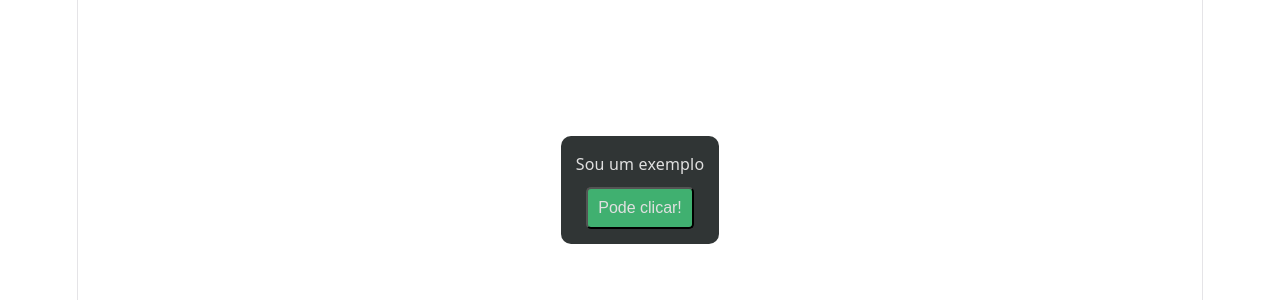
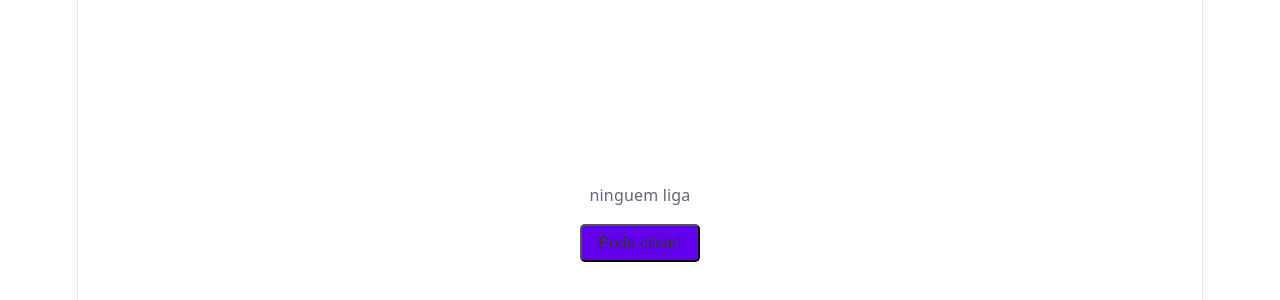
Before and after one commit to VicCAlq/2c-front-01-elementos, a React (Vite) app: page / in a window 1280 px wide. Shown: the part 210-510 px from the top of the page. Built offline with nearby package versions, Linux system fonts and the light colour scheme.

Commit message:
atividade 1

```diff
--- a/src/App.jsx
+++ b/src/App.jsx
@@ -1,7 +1,7 @@
 import { useState } from 'react'
 import './App.css'
 import Divisoria from './components/Divisoria';
-import Paragrafo from './components/Paragrafo';
+import AtvParagrafo from './components/AtvParagrafo';
 import Botao from './components/Botao';
 
 function App() {
@@ -11,7 +11,7 @@ function App() {
     <>
       <section id="center">
         <Divisoria>
-          <Paragrafo conteudo="Sou um exemplo"/>
+          <AtvParagrafo conteudo="ninguem liga"/>
           <Botao/>
         </Divisoria>
       </section>
--- a/src/components/AtvParagrafo.jsx
+++ b/src/components/AtvParagrafo.jsx
@@ -3,3 +3,25 @@
 
 Crie e exporte por padrão um componente chamado "AtvParagrafo" que recebe dois argumentos: um "titulo" e um "conteudo". O componente deve exibir uma <div> com um elemento <h1> e um elemento <p> internos. O <h1> terá o conteúdo do argumento "título" e <p> terá o conteúdo do argumento "conteudo". O <h1> de "titulo" deve ter o tamanho de 32px, e o <p> de "conteudo" deve ter o tamanho de 16px. O texto do "titulo" deve ficar acima do texto do "conteudo".
 */
+
+const estilo = {
+  div: {
+    display: "flex",
+    flexDirection: "column",
+  },
+  titulo: {
+    fontSize: "32px",
+  },
+  conteudo: {
+    fontSize: "16px",
+  },
+};
+
+export default function AtvParagrafo({ titulo, conteudo }) {
+  return (
+    <div style={estilo.div}>
+      <h1 style={estilo.titulo}>{titulo}</h1>
+      <p style={estilo.conteudo}>{conteudo}</p>
+    </div>
+  );
+}
--- a/src/components/Botao.jsx
+++ b/src/components/Botao.jsx
@@ -1,21 +1,26 @@
-import root from '../styles/main';
-
 const estilo = {
   botao: {
     borderRadius: "5px",
-    padding: root.spacings.paddingM,
-    backgroundColor: root.colors.primaria,
+    padding: "8px 16px",
+    backgroundColor: "#6200EE",
   },
   texto: {
-    color: root.colors.texto,
+    color: "#333333",
     fontSize: "16px",
   }
+};
+
+export default function Botao({ texto = "Pode clicar!", onClick }) {
+  function handleClick() {
+    if (onClick) {
+      onClick();
+    }
+    alert("AIAIUIUI");
+  }
+
+  return (
+    <button style={estilo.botao} onClick={handleClick}>
+      <span style={estilo.texto}>{texto}</span>
+    </button>
+  );
 }
-
-export default function Botao({})  {
-  return(<div>
-    <button style={estilo.botao} onClick={() => console.log("Pressionado")}>
-      <p style={estilo.texto}>Pode clicar!</p>
-    </button>
-  </div>)
-}
--- a/src/components/Divisoria.jsx
+++ b/src/components/Divisoria.jsx
@@ -1,18 +1,18 @@
-import root from '../styles/main';
-
 const estilo = {
   div: {
     display: "flex",
     flexDirection: "column",
     borderRadius: "10px",
-    padding: root.spacings.paddingG,
-    backgroundColor: root.colors.foreground,
-    gap: root.spacings.gap,
+    padding: "24px",
+    backgroundColor: "#FFFFFF",
+    gap: "16px",
   },
+};
+
+export default function Divisoria({ children }) {
+  return (
+    <div style={estilo.div}>
+      {children}
+    </div>
+  );
 }
-
-export default function Divisoria({children})  {
-  return(<div style={estilo.div}>
-    {children}
-  </div>)
-}
--- a/src/components/Paragrafo.jsx
+++ b/src/components/Paragrafo.jsx
@@ -1,14 +1,12 @@
-import root from '../styles/main';
-
 const estilo = {
   texto: {
-    color: root.colors.texto,
+    color: "#333333",
     fontSize: "16px",
-  }
+  },
+};
+
+export default function Paragrafo({ conteudo = "" }) {
+  return (
+    <p style={estilo.texto}>{conteudo}</p>
+  );
 }
-
-export default function Paragrafo({conteudo})  {
-  return(
-    <p style={estilo.texto}>{conteudo}</p>
-  )
-}
```
Also changed, not shown: src/components/AtvBotaoAcaoExterna.jsx (+11 -0 lines), src/components/AtvBotaoAcaoInterna.jsx (+11 -0 lines), src/components/AtvDivisoria.jsx (+9 -0 lines), 1 other file (tests, documents, lock files or other folders).
